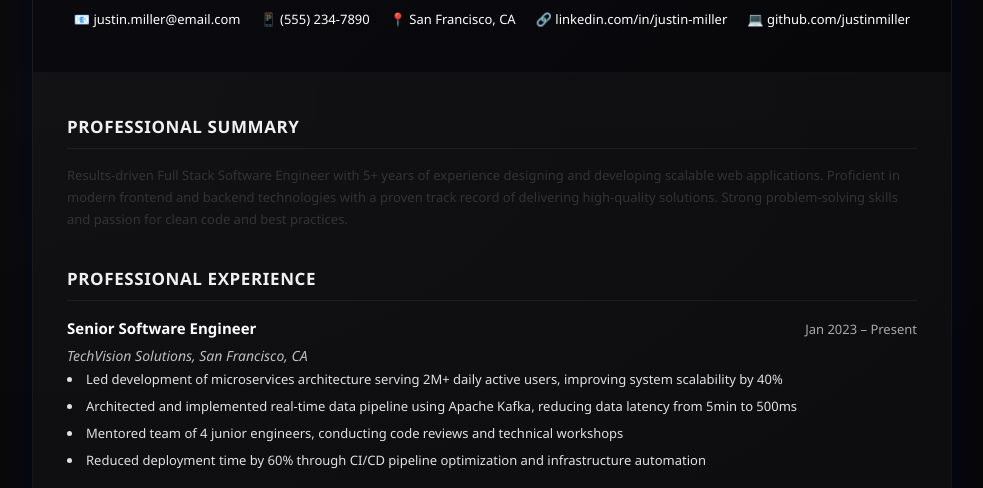
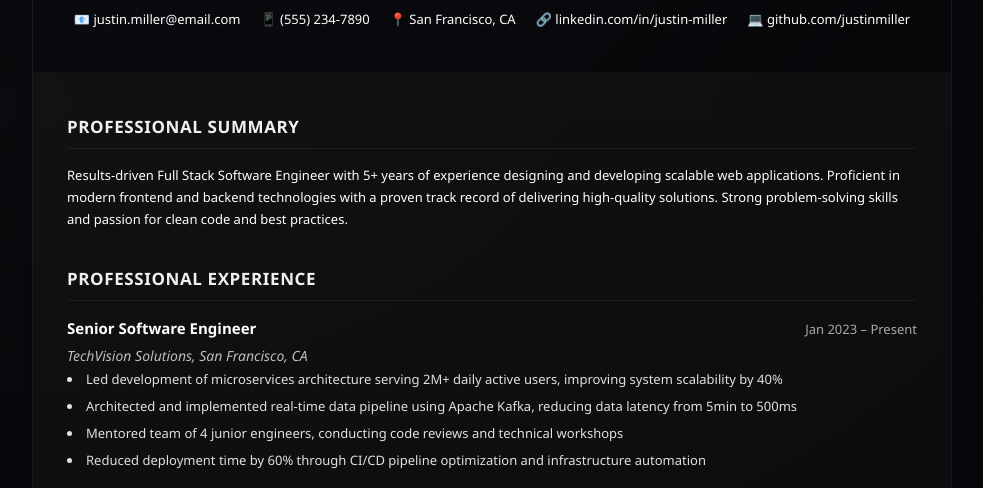
Before and after one commit to justinmiller0/CSCI-1101-03-Spring-2026-Week-6-Web-Development, a plain HTML site: page index.html in a window 1280 px wide. Shown: the part 253-741 px from the top of the page, without its empty margins (148-1131 px from the left). Drawn offline with Linux system fonts and the light colour scheme.

Commit message:
final test

```diff
--- a/index.html
+++ b/index.html
@@ -230,7 +230,7 @@
             <!-- PROFESSIONAL SUMMARY -->
             <div class="section">
                 <div class="section-title">Professional Summary</div>
-                <p style="font-size: 13px; color: #333; line-height: 1.7;">
+                <p style="font-size: 13px; color: #ffffff; line-height: 1.7;">
                     Results-driven Full Stack Software Engineer with 5+ years of experience designing and developing scalable web applications. Proficient in modern frontend and backend technologies with a proven track record of delivering high-quality solutions. Strong problem-solving skills and passion for clean code and best practices.
                 </p>
             </div>
```
